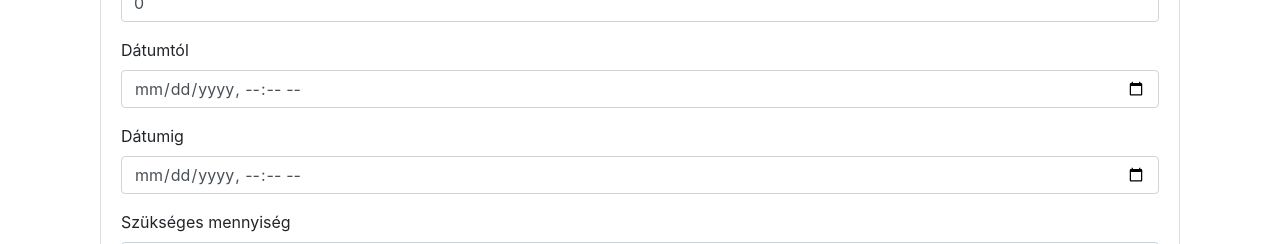
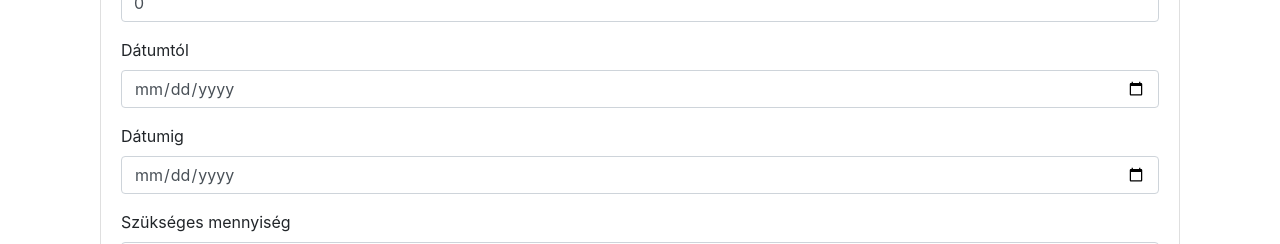
Before and after one commit to bfarkasbence/we-stock-handler-frontend, a React (Create React App) app: page /add-product in a window 1280 px wide. Shown: the part 500-744 px from the top of the page. Built offline with nearby package versions, Linux system fonts and the light colour scheme.

Commit message:
change date-time format to date, when a new product is added

```diff
--- a/src/components/pages/addProduct.jsx
+++ b/src/components/pages/addProduct.jsx
@@ -95,11 +95,11 @@ class AddProductPage extends Component {
                             </div>
                             <div className="form-group">
                                 <label htmlFor="fromDate">Dátumtól</label>
-                                <input type="datetime-local" className="form-control" id="fromDate"  onChange={this.fromDateOnChange} value={this.state.fromDate}/>
+                                <input type="date" className="form-control" id="fromDate"  onChange={this.fromDateOnChange} value={this.state.fromDate}/>
                             </div>
                             <div className="form-group">
                                 <label htmlFor="toDate">Dátumig</label>
-                                <input type="datetime-local" className="form-control" id="toDate" onChange={this.toDateOnChange} value={this.state.toDate}/>
+                                <input type="date" className="form-control" id="toDate" onChange={this.toDateOnChange} value={this.state.toDate}/>
                             </div>
                             <div className="form-group">
                                 <label htmlFor="requiredQuantity">Szükséges mennyiség</label>
--- a/src/components/pages/products.jsx
+++ b/src/components/pages/products.jsx
@@ -9,6 +9,8 @@ const api = Axios.create({
 const stockChangeApi = Axios.create({
     baseURL: "https://localhost:5001/api/stockchange"
 })
+
+
 
 class ProductsPage extends Component {
 
@@ -68,7 +70,7 @@ class ProductsPage extends Component {
                                     <td>{product.name}</td>
                                     <td>{product.cartonCode}</td>
                                     <td>{product.price} Ft</td>
-                                    <td>{product.fromDate}-{product.toDate}</td>
+                                    <td>{product.fromDate} - {product.toDate}</td>
                                     <td>{product.requiredQuatity}</td>
                                     <td>{product.quantity}</td>
                                     <td>
@@ -79,7 +81,6 @@ class ProductsPage extends Component {
                                             <button class="btn btn-default" onClick={() => this.changeStock(product, -1)}>
                                                 <i class="fa fa-minus"></i>
                                             </button>
-
                                         </div>
                                         </td>
                                 </tr>)}
```
